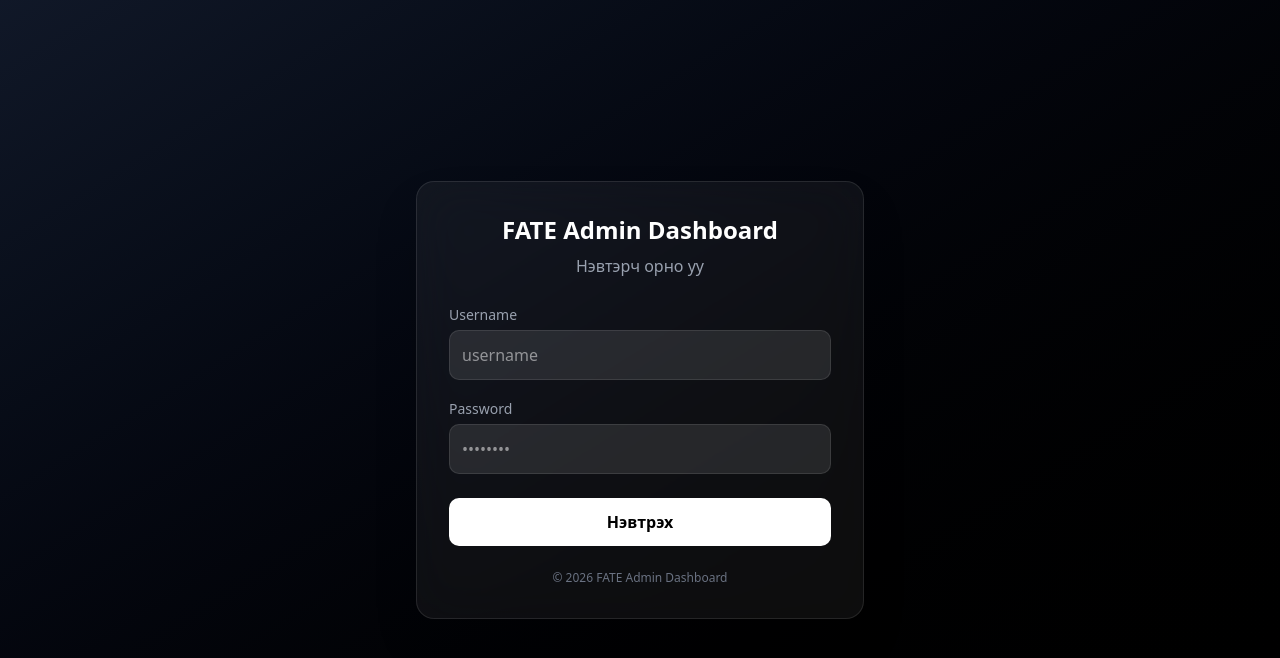
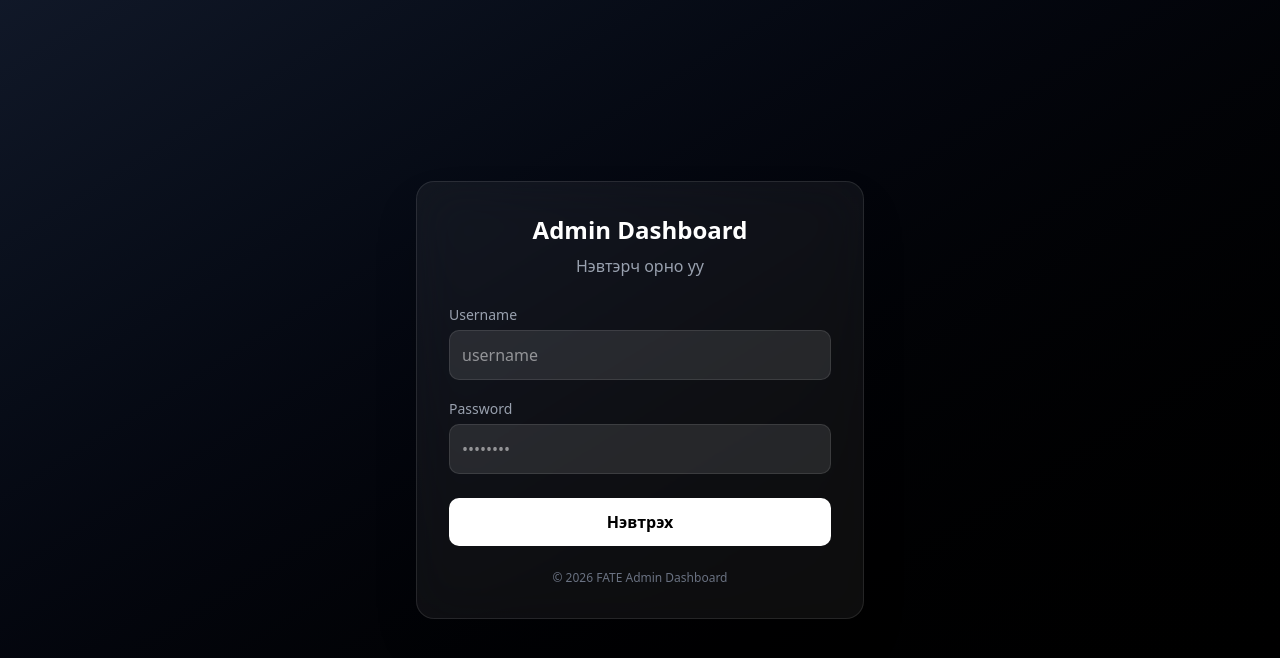
Before and after one commit to Skylarq8/fate-admin, a Next.js app: page / in a window 1280 px wide. Shown: the top 658 px of the page. Built offline with nearby package versions, Linux system fonts and the light colour scheme.

Commit message:
login page changes

```diff
--- a/app/page.tsx
+++ b/app/page.tsx
@@ -35,7 +35,7 @@ export default function Home() {
 
         {/* Title */}
         <h1 className="text-2xl font-bold text-white text-center mb-2">
-          FATE Admin Dashboard
+          Admin Dashboard
         </h1>
         <p className="text-gray-400 text-center mb-6">
           Нэвтэрч орно уу
```
